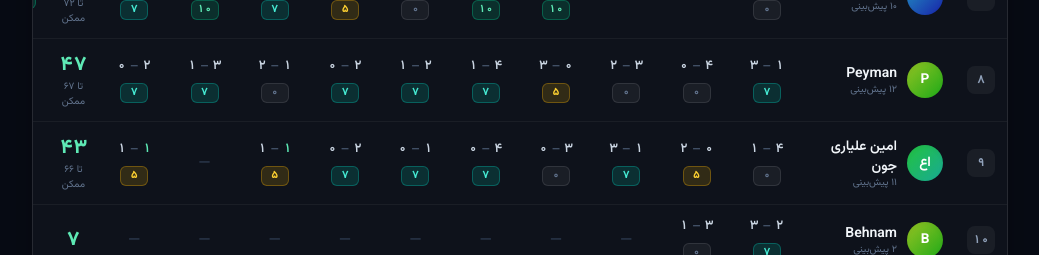
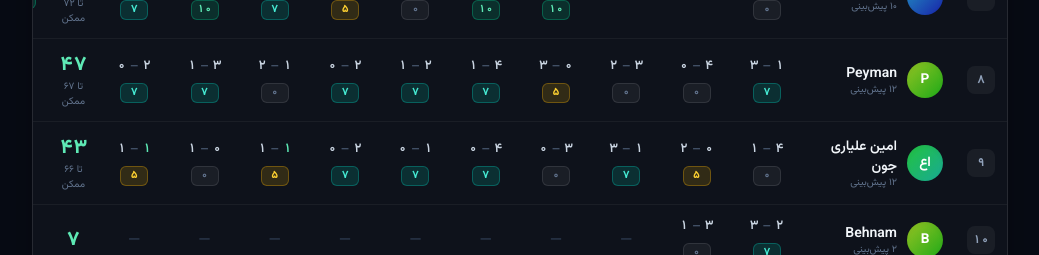
Before and after one commit to barbodmazlaghani/create-football-prediction-table, a React (Vite) app: page / in a window 1280 px wide. Shown: the part 1700-1955 px from the top of the page, without its empty margins (120-1159 px from the left). Built offline with nearby package versions, Linux system fonts and the light colour scheme.

Commit message:
Add Amin USA Bosnia prediction

```diff
--- a/src/data.ts
+++ b/src/data.ts
@@ -224,6 +224,7 @@ export const players: Player[] = [
       "mex-ecu": { homeGoals: 1, awayGoals: 0 },
       "eng-cod": { homeGoals: 2, awayGoals: 0 },
       "bel-sen": { homeGoals: 1, awayGoals: 1, penaltyWinner: "home" },
+      "usa-bih": { homeGoals: 0, awayGoals: 1 },
       "esp-aut": { homeGoals: 1, awayGoals: 1, penaltyWinner: "home" },
       "por-cro": { homeGoals: 3, awayGoals: 1 },
       "sui-alg": { homeGoals: 1, awayGoals: 1, penaltyWinner: "away" },
```
